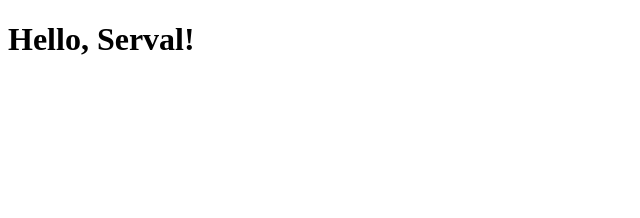
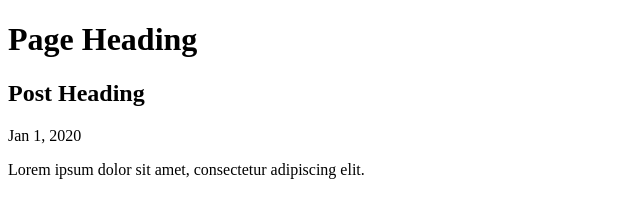
Before and after one commit to webdevcat-me/serval, a plain HTML site: page index.html in a window 1280 px wide. Shown: the whole page, without its empty margins (0-640 px from the left). Drawn offline with Linux system fonts and the light colour scheme.

Commit message:
Update markup

```diff
--- a/index.html
+++ b/index.html
@@ -5,6 +5,14 @@
     <meta name="viewport" content="width=device-width, initial-scale=1.0">
   </head>
   <body>
-    <h1>Hello, Serval!</h1>
+    <header>
+      <h1>Page Heading</h1>
+    </header>
+
+    <main>
+      <h2>Post Heading</h2>
+      <time datetime="2020-01-01">Jan 1, 2020</time>
+      <p>Lorem ipsum dolor sit amet, consectetur adipiscing elit.</p>
+    </main>
   </body>
 </html>
```
